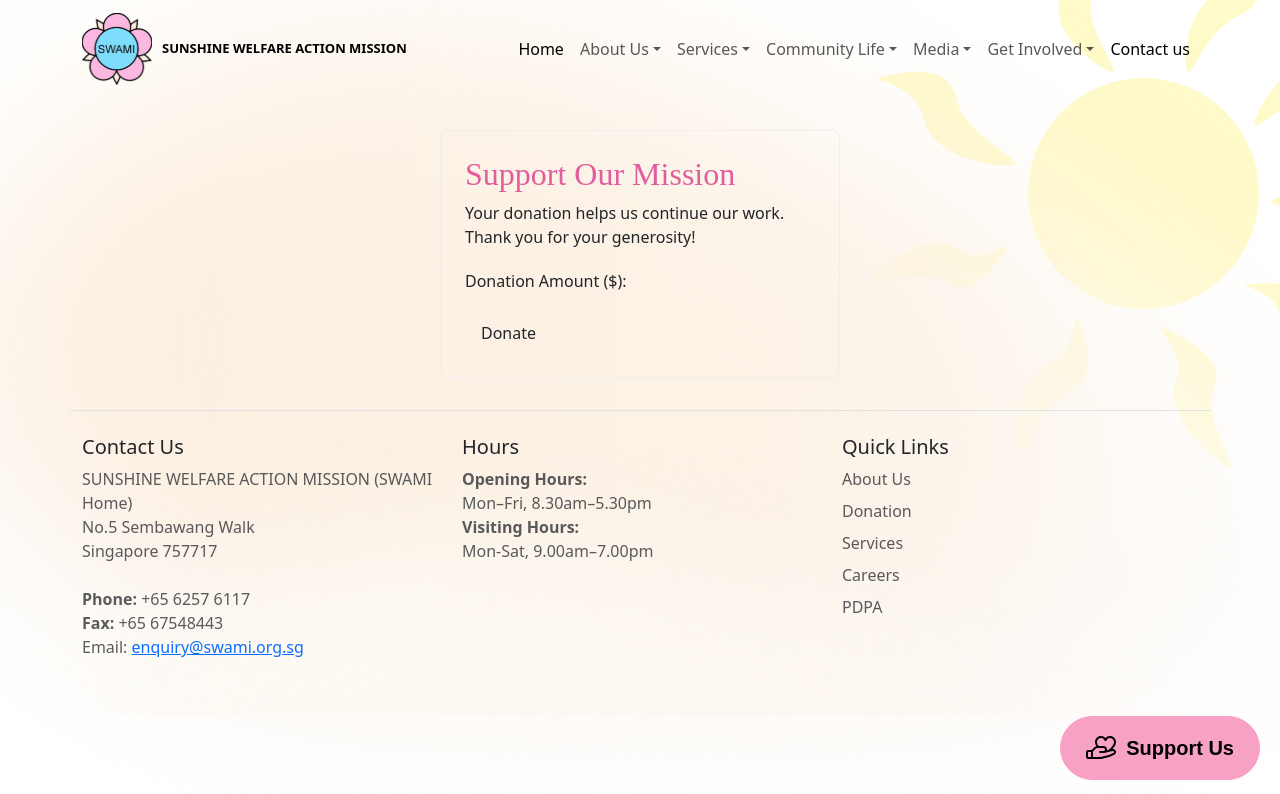
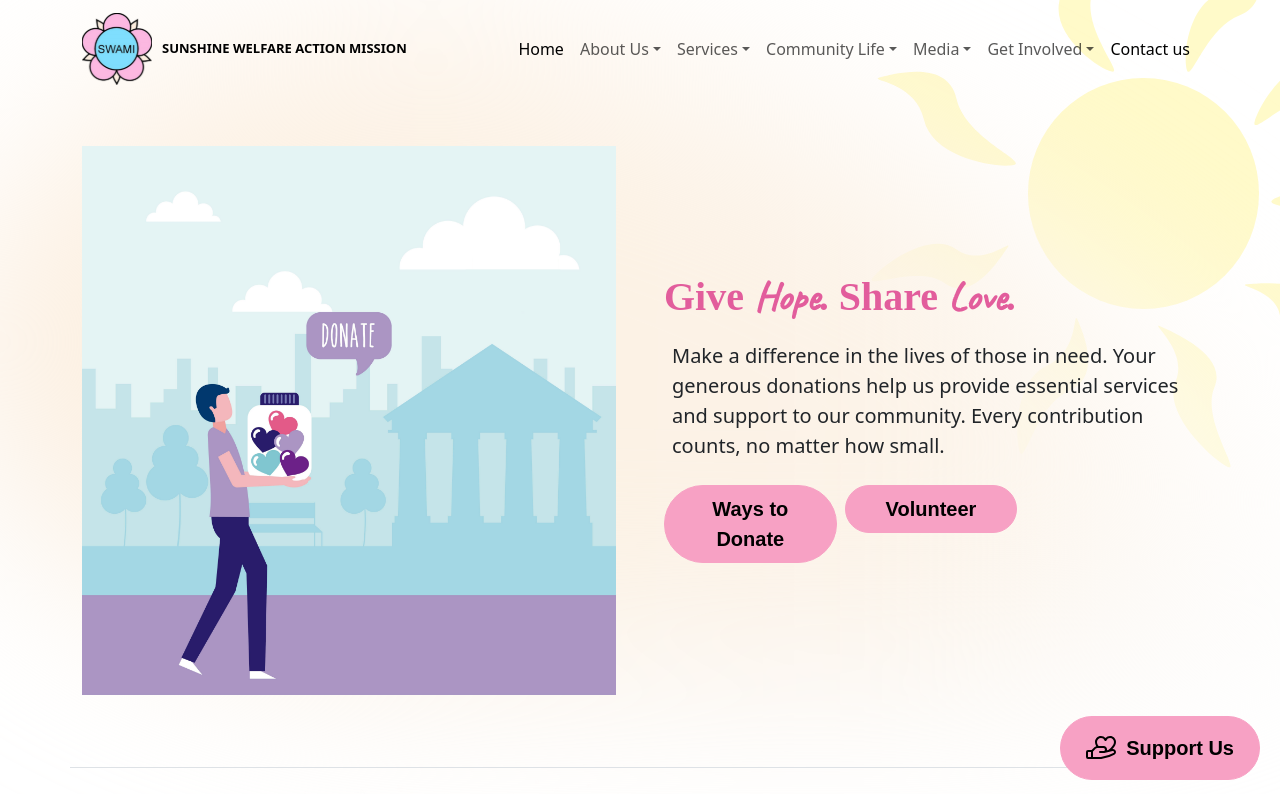
Before and after one commit to naoruki/SwamiHomev2, a React (Vite) app: page /donation in a window 1280 px wide. Shown: the top 794 px of the page. Built offline with nearby package versions, Linux system fonts and the light colour scheme.

Commit message:
add donation page and section

```diff
--- a/index.html
+++ b/index.html
@@ -1,8 +1,14 @@
-<!doctype html>
+<!DOCTYPE html>
 <html lang="en">
   <head>
     <meta charset="UTF-8" />
     <link rel="icon" type="image/png" href="/src/assets/favicon.ico" />
+    <link rel="preconnect" href="https://fonts.googleapis.com" />
+    <link rel="preconnect" href="https://fonts.gstatic.com" crossorigin />
+    <link
+      href="https://fonts.googleapis.com/css2?family=Caveat&family=Indie+Flower&display=swap"
+      rel="stylesheet"
+    />
     <meta name="viewport" content="width=device-width, initial-scale=1.0" />
     <title>SWAMI</title>
   </head>
--- /dev/null
+++ b/src/components/DonationHero.jsx
@@ -0,0 +1,48 @@
+import { Container, Row, Col, Button } from "react-bootstrap";
+import heroImage from "../assets/donateimg.png"; // Update path as needed
+const DonationHero = () => {
+  return (
+    <Container className="py-5">
+      <Row className="align-items-center g-5">
+        {/* Left Column: Image */}
+        <Col xs={10} sm={8} lg={6}>
+          <img
+            src={heroImage}
+            className="d-block mx-lg-auto img-fluid"
+            alt="Bootstrap Themes"
+            width={700}
+            height={500}
+            loading="lazy"
+          />
+        </Col>
+
+        {/* Right Column: Text */}
+        <Col lg={6}>
+          <h1 className=" fw-bold  lh-1 mb-3">
+            Give <span className="caveat-font ">Hope</span>. Share{" "}
+            <span className="caveat-font">Love</span>.
+          </h1>
+          <p className="lead p-2">
+            Make a difference in the lives of those in need. Your generous
+            donations help us provide essential services and support to our
+            community. Every contribution counts, no matter how small.
+          </p>
+          <div className="row g-2">
+            <div className="col-4">
+              <Button size="lg" className="custom-button w-100">
+                Ways to Donate
+              </Button>
+            </div>
+            <div className="col-4">
+              <Button size="lg" className="custom-button w-100">
+                Volunteer
+              </Button>
+            </div>
+          </div>
+        </Col>
+      </Row>
+    </Container>
+  );
+};
+
+export default DonationHero;
--- a/src/components/Footer.jsx
+++ b/src/components/Footer.jsx
@@ -6,7 +6,7 @@
         <div className="col-md-4 mb-3">
           <h5 className="text-start">Contact Us</h5>
           <address className="text-start text-body-secondary">
-            SUNSHINE WELFARE ACTION MISSION (SWAMI Home)
+            <b>SUNSHINE WELFARE ACTION MISSION (SWAMI Home)</b>
             <br />
             No.5 Sembawang Walk
             <br />
--- a/src/components/NavBarFullScreen.jsx
+++ b/src/components/NavBarFullScreen.jsx
@@ -2,6 +2,9 @@
 import Logo from "../assets/logo.svg";
 import HoverNavDropdown from "./HoverNavDropdown"; // adjust path if needed
 import { useEffect } from "react";
+
+import { Link } from "react-router-dom";
+
 function NavBar() {
   useEffect(() => {
     const handleScroll = () => {
@@ -24,12 +27,12 @@
       id="fullscreen-navbar"
     >
       <Container>
-        <Navbar.Brand href="#">
+        <Navbar.Brand as={Link} to="/">
           <div className="d-flex align-items-center">
             <img
               src={Logo}
               alt="Logo"
-              style={{ width: "70px", marginRight: "10px" }} // Adjust size and spacing
+              style={{ width: "70px", marginRight: "10px" }}
             />
             <span className="brand-text-small">
               SUNSHINE WELFARE ACTION MISSION
--- a/src/pages/DonationPage.jsx
+++ b/src/pages/DonationPage.jsx
@@ -1,44 +1,9 @@
-import React, { useState } from 'react';
 
-const DonationPage = () => {
-    const [amount, setAmount] = useState('');
-    const [submitted, setSubmitted] = useState(false);
-
-    const handleSubmit = (e) => {
-        e.preventDefault();
-        // Here you would integrate with a payment API
-        setSubmitted(true);
-    };
-
-    return (
-        <div style={{ maxWidth: 400, margin: '2rem auto', padding: 24, border: '1px solid #eee', borderRadius: 8 }}>
-            <h2>Support Our Mission</h2>
-            <p>Your donation helps us continue our work. Thank you for your generosity!</p>
-            {submitted ? (
-                <div style={{ color: 'green', marginTop: 16 }}>
-                    Thank you for your donation!
-                </div>
-            ) : (
-                <form onSubmit={handleSubmit}>
-                    <label>
-                        Donation Amount ($):
-                        <input
-                            type="number"
-                            min="1"
-                            value={amount}
-                            onChange={e => setAmount(e.target.value)}
-                            required
-                            style={{ marginLeft: 8, padding: 4, width: 100 }}
-                        />
-                    </label>
-                    <br />
-                    <button type="submit" style={{ marginTop: 16, padding: '8px 16px' }}>
-                        Donate
-                    </button>
-                </form>
-            )}
-        </div>
-    );
+import DonationHero from "../components/DonationHero";
+const DonateHero = () => {
+  return (
+    <DonationHero />
+  );
 };
 
-export default DonationPage;
+export default DonateHero;
--- a/src/styles/index.css
+++ b/src/styles/index.css
@@ -18,6 +18,13 @@
 h1,h2,h3{
   color: #E25D9C !important;
   font-family: "EB Garamond" !important;
+}
+.caveat-font {
+  font-family: 'Caveat', cursive;
+}
+
+.indie-flower-font {
+  font-family: 'Indie Flower', cursive;
 }
 /* Main content grows to fill space */
 .content {
```
Also changed, not shown: src/assets/donateimg.png (added), src/styles/NavBar.css (line endings or trailing spaces).
